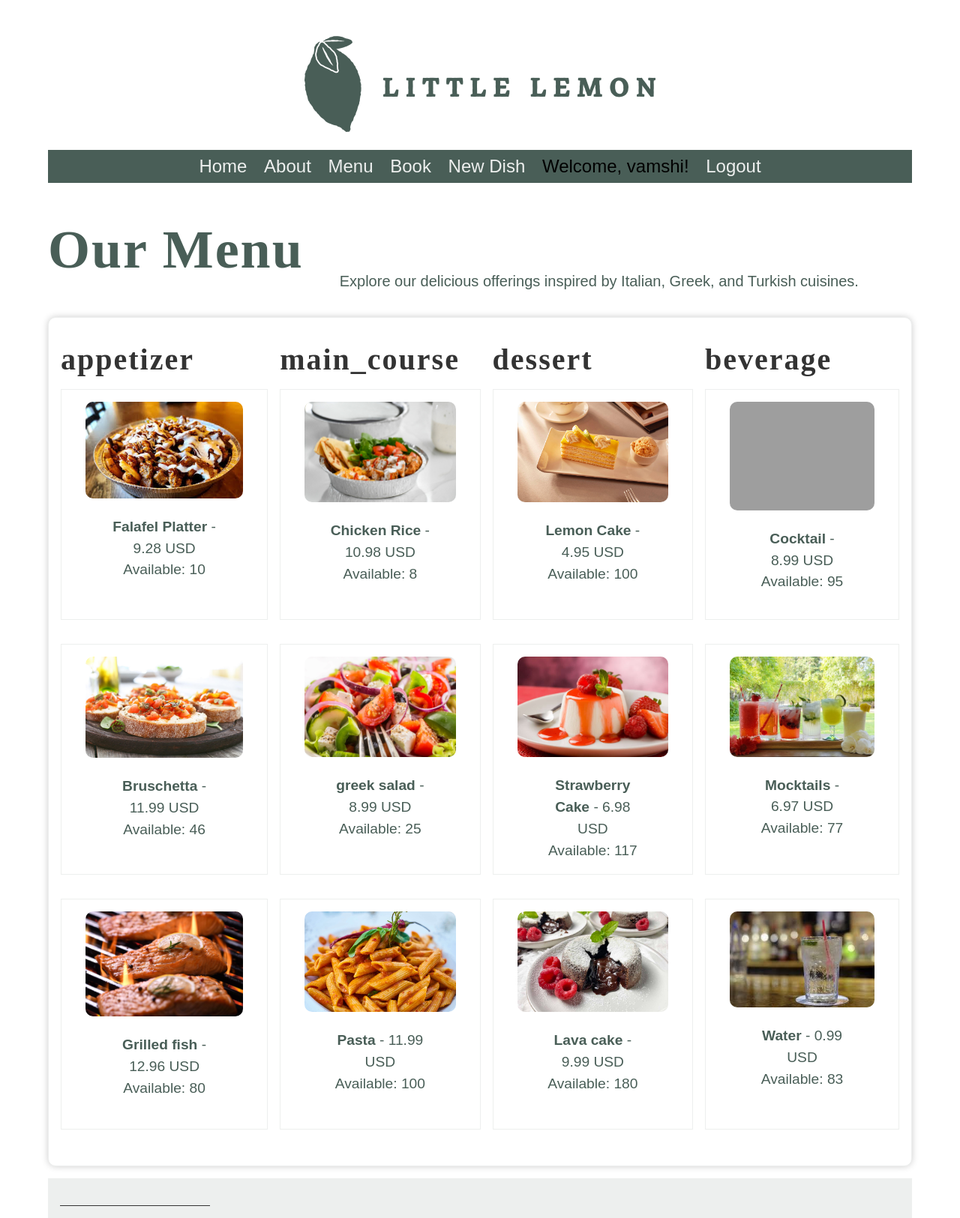
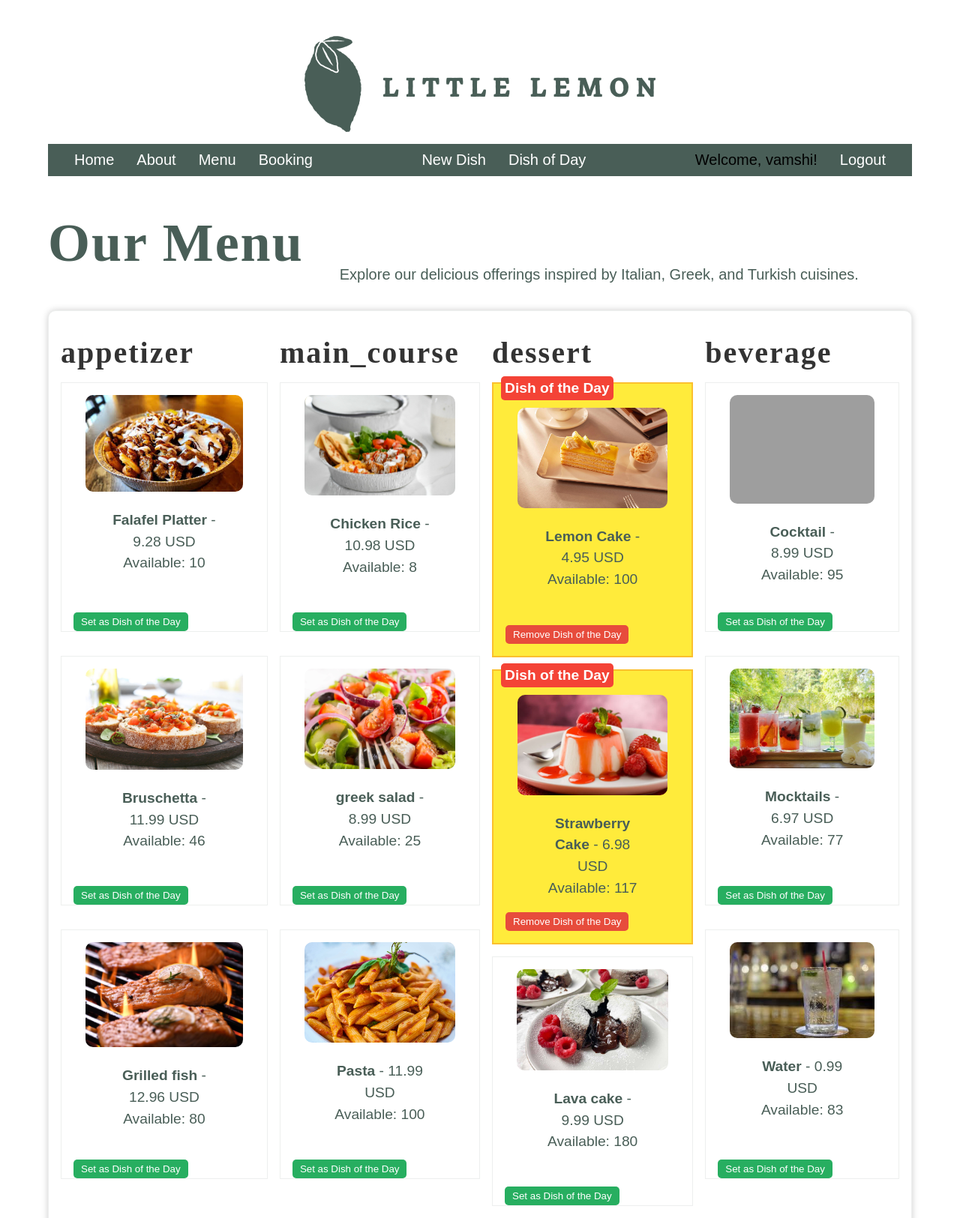
Before and after one commit to vamshiachavelli/littlelemon, a Django app: page /menu/ in a window 1280 px wide. Shown: the top 1625 px of the page at 75% size. Run offline with Django 5.2, Linux system fonts and the light colour scheme; a user stored in the database is signed in; data comes from the database, SQL or seed files in the repository; both versions use the stored data as it was after the commit; grey boxes are pictures that could not be loaded.

Commit message:
dish of the day feature using admin

```diff
--- a/restaurant/models.py
+++ b/restaurant/models.py
@@ -14,7 +14,8 @@ class Menu(models.Model):
     price = models.DecimalField(max_digits=5, decimal_places=2)
     inventory = models.IntegerField()
     image = models.ImageField(upload_to='img_upload/', default='menu_images/default_image.png')  # Allow null/blank for existing items
-    category = models.CharField(max_length=20, choices=CATEGORY_CHOICES, null=True, blank=True)  # Allow null/blank
+    category = models.CharField(max_length=20, choices=CATEGORY_CHOICES, null=True, blank=True)
+    dish_of_the_day = models.BooleanField(default=False)  # Allow null/blank
 
     def __str__(self):
         return f'{self.title} : {self.inventory}'
@@ -28,3 +29,11 @@ class Booking(models.Model):
 
     def __str__(self):
         return f"{self.name} - {self.date} {self.time}"
+
+
+class DishOfTheDay(models.Model):
+    menu_item = models.ForeignKey(Menu, on_delete=models.CASCADE)
+    date_added = models.DateTimeField(auto_now_add=True)
+
+    def __str__(self):
+        return self.menu_item.name
--- a/restaurant/urls.py
+++ b/restaurant/urls.py
@@ -28,6 +28,8 @@ urlpatterns = [
     path('api-token-auth/', obtain_auth_token),
     path('use/', views.user_list_view, name='user_list'),  # Add this line
     path('registration_success/<int:user_id>/', views.registration_success, name='registration_success'),  # Updated URL
+    path('dish-of-the-day/', views.dish_of_the_day, name='dish_of_the_day'),
+    path('toggle-dish-of-the-day/<int:item_id>/', views.toggle_dish_of_the_day, name='toggle_dish_of_the_day'),
     path('', include(router.urls)),
 
     # Add more patterns as needed
--- a/restaurant/views.py
+++ b/restaurant/views.py
@@ -1,7 +1,6 @@
 from rest_framework import generics, viewsets
-from .models import Menu, Booking
+from .models import Menu, Booking, DishOfTheDay
 from .serializers import MenuItemSerializer, BookingSerializer
-from rest_framework.decorators import api_view, permission_classes
 from rest_framework.permissions import IsAuthenticated
 from rest_framework.response import Response
 from django.shortcuts import render, redirect, get_object_or_404
@@ -11,6 +10,8 @@ from django.contrib.auth import authenticate, login, logout
 from django.contrib.auth.models import User
 from .serializers import UserSerializer
 from django.contrib.auth.forms import UserCreationForm
+from django.conf import settings
+
 
 class MenuItemsView(generics.ListCreateAPIView):
     permission_classes = [IsAuthenticated]
@@ -30,7 +31,8 @@ class BookingViewSet(viewsets.ModelViewSet):
 def menu(request):
     menu_items = Menu.objects.all()  # Get all menu items
     categories = menu_items.values('category').distinct()  # Get distinct categories
-    return render(request, 'menu.html', {'menu_items': menu_items, 'categories': categories})
+    dish_of_the_day = Menu.objects.filter(dish_of_the_day=True).first()
+    return render(request, 'menu.html', {'menu_items': menu_items, 'categories': categories, 'dish_of_the_day': dish_of_the_day})
 
 
 def add_menu_item(request):
@@ -44,7 +46,7 @@ def add_menu_item(request):
 
     return render(request, 'add_menu_item.html', {'form': form})
 
-@login_required
+@login_required(login_url='/login/')
 def book_table(request):
     if request.method == 'POST':
         form = BookingForm(request.POST)
@@ -75,7 +77,9 @@ def login_view(request):
         user = authenticate(request, username=username, password=password)
         if user is not None:
             login(request, user)
-            return redirect('home')  # Change to your desired redirect page
+            next_url = request.POST.get('next') or 'home'  # Fallback URL
+            return redirect(next_url)
+            #return redirect('home')  # Change to your desired redirect page
         else:
             return render(request, 'login.html', {'error': 'Invalid credentials'})
     return render(request, 'login.html')
@@ -118,3 +122,54 @@ def user_list_view(request):
         return render(request, 'user_list.html', {'users': users})
     else:
         return render(request, 'login.html', {'error': 'You must be logged in to view this page.'})
+
+
+def set_dish_of_the_day(request):
+    if request.method == "POST":
+        dish_id = request.POST.get('dish_id')
+        if dish_id:
+            # Add dish to DishOfTheDay
+            menu_item = Menu.objects.get(id=dish_id)
+            DishOfTheDay.objects.get_or_create(menu_item=menu_item)
+
+    # Remove dish if requested
+    remove_id = request.POST.get('remove_id')
+    if remove_id:
+        DishOfTheDay.objects.filter(menu_item_id=remove_id).delete()
+
+    menu_items = Menu.objects.all()
+    dishes_of_the_day = DishOfTheDay.objects.all()
+
+    return render(request, 'set_dish_of_the_day.html', {
+        'menu_items': menu_items,
+        'dishes_of_the_day': dishes_of_the_day
+    })
+
+def dish_of_the_day(request):
+    # Retrieve all menu items marked as "dish of the day"
+    dishes_of_the_day = Menu.objects.filter(dish_of_the_day=True)
+
+    if request.method == 'POST':
+        # Handle removal of the dish from the dish of the day
+        remove_id = request.POST.get('remove_id')
+        if remove_id:
+            try:
+                # Find the menu item and set dish_of_the_day to False
+                menu_item = Menu.objects.get(id=remove_id)
+                menu_item.dish_of_the_day = False
+                menu_item.save()
+            except Menu.DoesNotExist:
+                pass  # Handle the case where the item does not exist
+
+        # Redirect to the same view to refresh the list
+        return redirect('dish_of_the_day')  # Use the name of the URL pattern for the view
+
+    return render(request, 'dish_of_the_day.html', {'dishes_of_the_day': dishes_of_the_day})
+
+
+def toggle_dish_of_the_day(request, item_id):
+    if request.user.is_superuser:
+        menu_item = Menu.objects.get(id=item_id)
+        menu_item.dish_of_the_day = not menu_item.dish_of_the_day  # Toggle the status
+        menu_item.save()
+    return redirect('menu')  # Redirect to your menu page
--- a/static/css/style.css
+++ b/static/css/style.css
@@ -47,38 +47,41 @@ header img {
 
 
 nav {
-    background-color: #495E57;
+    display: flex;
+    justify-content: space-between;
+    align-items: center;
+    background-color: #495E57; /* Change to your preferred color */
+    padding: 10px 20px;
     margin-top: 1rem;
-    margin-bottom: 1rem;
-    margin-bottom: 0px;
 }
 
-nav ul {
-    list-style: none;
-    font-size: 1.5rem;
-    text-align: center;
-    padding-inline-start: 0rem;
-    margin-bottom: 0px;
+.nav-container {
+    width: 100%;
+    display: flex;
+    justify-content: space-between;
+    align-items: center;
 }
 
-nav ul li {
-    display: inline-block;
-    margin: 0.5rem;
+.nav-left, .nav-center, .nav-right {
+    list-style: none;
+    display: flex;
+    margin: 0;
+    padding: 0;
 }
 
-nav ul a {
-    color: #EDEFEE;
+.nav-left li, .nav-center li, .nav-right li {
+    margin: 0 15px; /* Adjust spacing as needed */
+}
+
+.nav-left a, .nav-center a, .nav-right a {
+    color: white; /* Change to your preferred text color */
     text-decoration: none;
 }
 
-nav ul a:active {
-    text-decoration: underline;
+.nav-left a:hover, .nav-center a:hover, .nav-right a:hover {
+    text-decoration: underline; /* Add hover effect */
 }
 
-nav ul a:hover {
-    text-decoration: underline;
-    text-decoration-thickness: 0.1rem;
-}
 
 section {
     display: flex;
@@ -325,6 +328,117 @@ footer p {
     text-decoration: none;  /* Optional: Add underline on hover for better user experience */
 }
 
+.dish-of-the-day {
+    background-color: #ffeb3b; /* Bright yellow background for visibility */
+    border: 2px solid #fbc02d; /* A slightly darker border */
+    position: relative; /* Position relative for the label */
+    padding: 1rem; /* Padding for inner spacing */
+    margin: 1rem 0; /* Vertical spacing around the dish */
+    transition: transform 0.3s; /* Smooth scale effect on hover */
+}
+
+.dish-of-the-day:hover {
+    transform: scale(1.02); /* Slightly enlarge on hover */
+}
+
+.dish-of-the-day::before {
+    content: "Dish of the Day"; /* Label for the dish of the day */
+    position: absolute; /* Position absolutely */
+    top: -10px; /* Adjust position above the dish */
+    left: 10px; /* Align to the left */
+    background-color: #f44336; /* Red background for the label */
+    color: white; /* White text color */
+    padding: 5px; /* Padding around the label */
+    font-weight: bold; /* Bold label text */
+    border-radius: 5px; /* Rounded corners for the label */
+    font-size: 1.2rem; /* Increase font size for visibility */
+}
+
+.dish_of_day {
+
+  padding: 20px;
+  background-color: #f9f9f9;
+  border-radius: 10px;
+  box-shadow: 0 2px 10px rgba(0, 0, 0, 0.1);
+}
+
+.heading-line {
+  border: none;
+  border-top: 2px solid #e74c3c; /* Change color to fit your theme */
+  margin: 10px 0; /* Adjust spacing as needed */
+}
+
+.list-dish {
+  list-style-type: none;
+  padding: 0;
+}
+
+.item-dish {
+  display: flex;
+  align-items: center;
+  margin-bottom: 15px;
+  padding: 10px;
+  border-bottom: 1px solid #ccc;
+}
+
+.dish-info {
+  display: flex;
+  align-items: center;
+}
+
+.dish-image {
+  width: 100px;
+  height: auto;
+  border-radius: 5px;
+  margin-right: 15px;
+}
+
+.details-dish {
+  flex-grow: 1;
+}
+
+.dish-name {
+  font-size: 1.2em;
+  color: #333;
+}
+
+.dish-id, .dish-category {
+  font-size: 0.9em;
+  color: #666;
+}
+
+.remove-form {
+  display: inline;
+}
+
+.remove-button {
+  padding: 5px 10px;
+  background-color: #e74c3c;
+  color: white;
+  border: none;
+  border-radius: 5px;
+  cursor: pointer;
+  transition: background-color 0.3s;
+}
+
+.remove-button:hover {
+  background-color: #c0392b;
+}
+
+.remove {
+    background-color: #e74c3c; /* Red for Remove */
+}
+
+.set {
+    background-color: #27ae60; /* Green for Set */
+}
+.remove:hover {
+    background-color: #c0392b; /* Darker red */
+}
+
+.set:hover {
+    background-color: #219653; /* Darker green */
+}
 /* about */
 .about-section {
     display: flex; /* Flexbox for layout */
--- a/templates/base.html
+++ b/templates/base.html
@@ -17,12 +17,23 @@
     <header>
       <img src="{% static 'img/logo.png' %}" alt="Little Lemon Logo" />
       <nav>
-        <ul>
+        <div class="nav-container">
+          <ul class="nav-left">
             <li><a href="{% url 'home' %}">Home</a></li>
             <li><a href="{% url 'about' %}">About</a></li>
             <li><a href="{% url 'menu' %}">Menu</a></li>
-          <li><a href="{% url 'book_table' %}">Book</a></li>
+            <li><a href="{% url 'book_table' %}">Booking</a></li>
+          </ul>
+
+          <ul class="nav-center">
+            {% if user.is_superuser %}
             <li><a href="{% url 'add_menu_item' %}">New Dish</a></li>
+            <li><a href="{% url 'dish_of_the_day' %}">Dish of Day</a></li>
+            <!-- Add more admin links as needed -->
+            {% endif %}
+          </ul>
+
+          <ul class="nav-right">
             {% if user.is_authenticated %}
             <li>Welcome, {{ user.username }}!</li>
             <li><a href="{% url 'Logout' %}">Logout</a></li>
@@ -31,9 +42,9 @@
             <li><a href="{% url 'register' %}">Register</a></li>
             {% endif %}
           </ul>
+        </div>
       </nav>
     </header>
-
     <main>
       {% block content %}
       <!-- Default content goes here -->
--- a/templates/login.html
+++ b/templates/login.html
@@ -13,6 +13,7 @@ Lemon{% endblock %} {% block content %}
     {% endif %}
     <form method="post" action="{% url 'Login' %}" class="auth-form">
       {% csrf_token %}
+      <input type="hidden" name="next" value="{{ next }}" />
       <label for="username">Username:</label>
       <input
         type="text"
--- a/templates/menu.html
+++ b/templates/menu.html
@@ -6,17 +6,22 @@ Lemon{% endblock %} {% block content %}
     Explore our delicious offerings inspired by Italian, Greek, and Turkish
     cuisines.
   </p>
+
+  <!-- Display the message if it exists -->
+  {% if message %}
+  <div class="alert alert-info">{{ message }}</div>
+  {% endif %}
 </section>
 
 <section class="menu-section">
   {% for category in categories %}
   <div class="menu-category">
     <h2>{{ category.category }}</h2>
-    <!-- Replace with actual field name for category -->
     <div class="menu-items">
       {% for item in menu_items %} {% if item.category == category.category %}
-      <!-- Replace with actual field name for category -->
-      <article class="menu-item">
+      <article
+        class="menu-item {% if item.dish_of_the_day %}dish-of-the-day{% endif %}"
+      >
         <a href="{% url 'menu_item_detail' item.id %}">
           <div class="menu-content">
             <img
@@ -30,6 +35,18 @@ Lemon{% endblock %} {% block content %}
             </div>
           </div>
         </a>
+        {% if request.user.is_superuser %}
+        <form method="POST" action="{% url 'toggle_dish_of_the_day' item.id %}">
+          {% csrf_token %}
+          <button
+            type="submit"
+            class="remove-button {% if item.dish_of_the_day %} remove {% else %} set {% endif %}"
+          >
+            {% if item.dish_of_the_day %} Remove Dish of the Day {% else %} Set
+            as Dish of the Day {% endif %}
+          </button>
+        </form>
+        {% endif %}
       </article>
       {% endif %} {% endfor %}
     </div>
```
Also changed, not shown: templates/dish_of_the_day.html (added, +34 -0 lines), db.sqlite3, restaurant/migrations/0006_siteconfiguration.py (added), restaurant/migrations/0007_menu_dish_of_the_day.py (added), restaurant/migrations/0008_dishoftheday_delete_siteconfiguration.py (added). Lines whose indentation alone changed are shown as unchanged.
